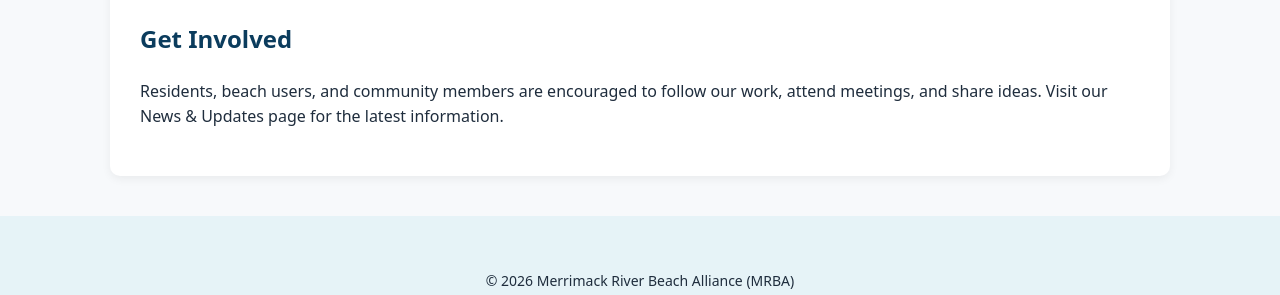
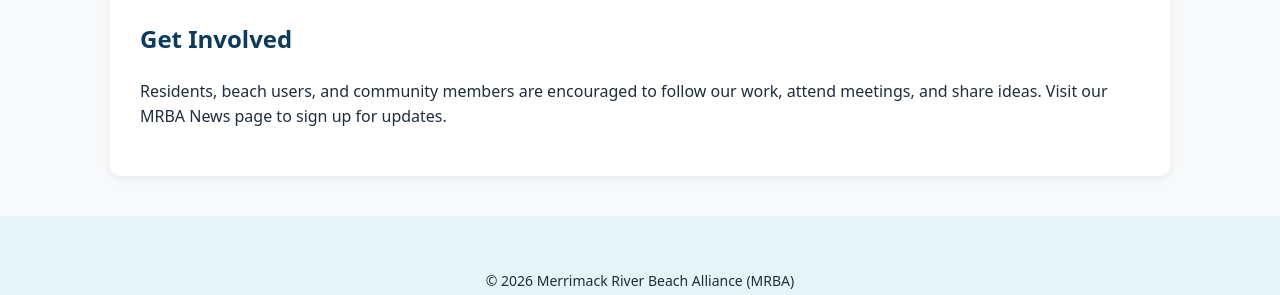
Before and after one commit to MAMRBAGOV/mamrba.gov, a Jekyll site: the page built from index.md, in a window 1280 px wide. Shown: the part 1700-1995 px from the top of the page. Built offline with Jekyll 4.4.1, drawn with Linux system fonts in a browser that asks for light colours.

Commit message:
Update index.md

```diff
--- a/index.md
+++ b/index.md
@@ -59,4 +59,4 @@ along with partner agencies working on coastal protection, environmental managem
 
 
 ## Get Involved
-Residents, beach users, and community members are encouraged to follow our work, attend meetings, and share ideas. Visit our News & Updates page for the latest information.
+Residents, beach users, and community members are encouraged to follow our work, attend meetings, and share ideas. Visit our MRBA News page to sign up for updates.
```
